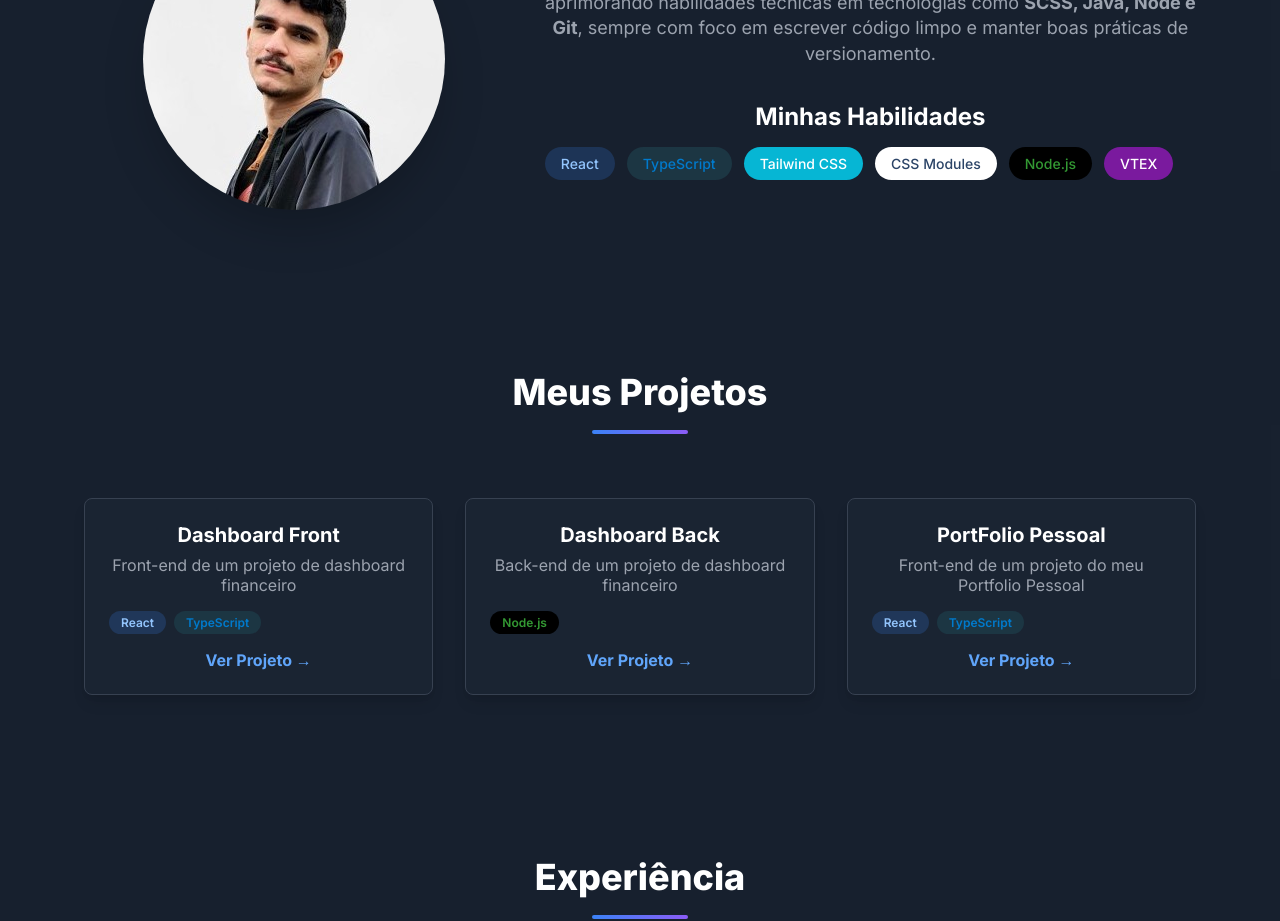
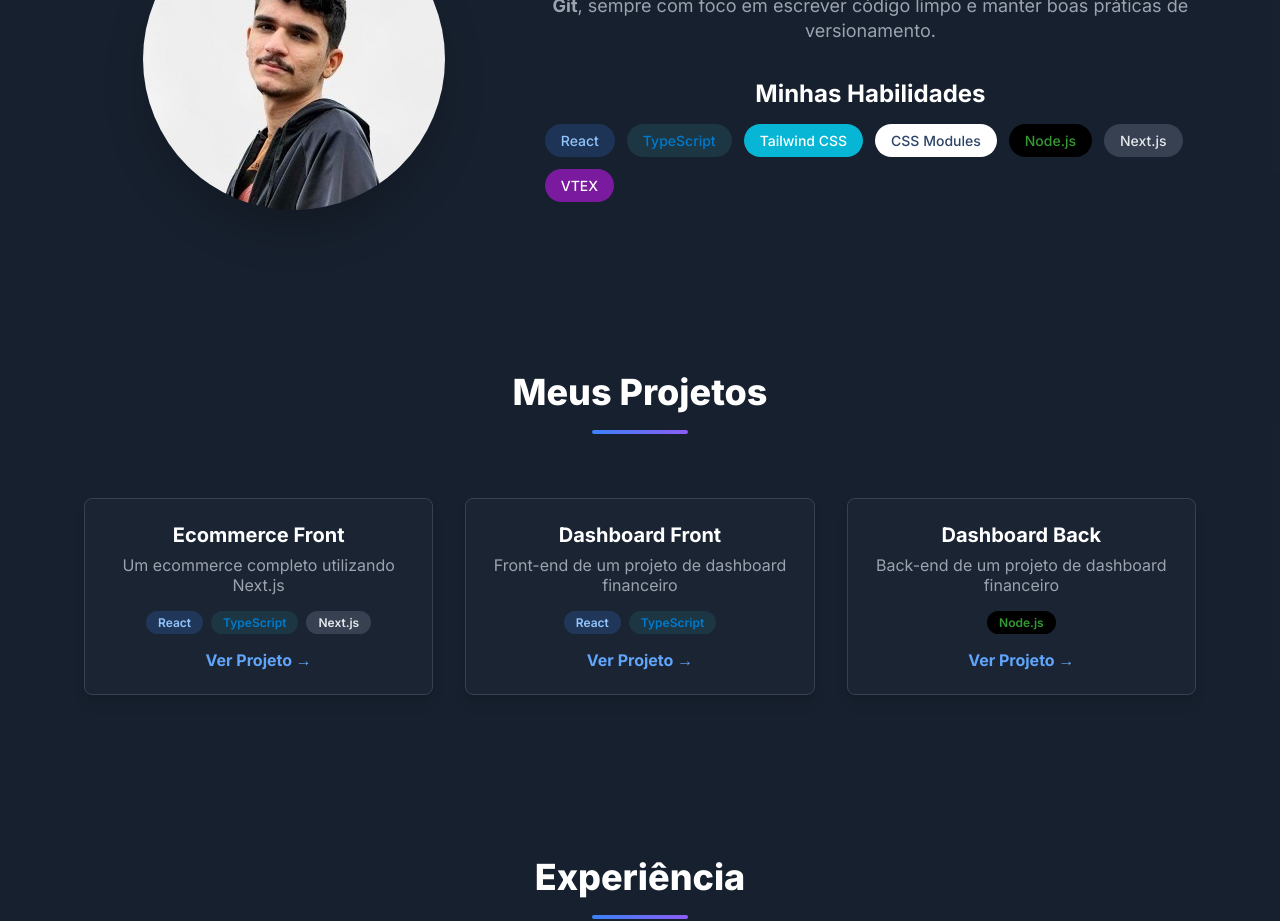
Before and after one commit to joaovxsantos/portfolio-joao, a React (Vite) app: page / in a window 1280 px wide. Shown: the part 1100-2021 px from the top of the page. Built offline with nearby package versions, Linux system fonts and the light colour scheme.

Commit message:
change infoes

```diff
--- a/src/components/Projects/Projects.module.scss
+++ b/src/components/Projects/Projects.module.scss
@@ -48,6 +48,7 @@
 
         .project-tags {
             display: flex;
+            justify-content: center;
             flex-wrap: wrap;
             gap: 0.5rem;
             margin-bottom: 1rem;
--- a/src/data.ts
+++ b/src/data.ts
@@ -5,9 +5,17 @@ export const data = {
     "Tailwind CSS",
     "CSS Modules",
     "Node.js",
+    "Next.js",
     "VTEX",
   ],
   projects: [
+    {
+      title: "Ecommerce Front",
+      description: "Um ecommerce completo utilizando Next.js",
+      image: "image/",
+      technologies: ["React", "TypeScript", "Next.js"],
+      link: "https://github.com/joaovxsantos/portfolio-joao",
+    },
     {
       title: "Dashboard Front",
       description: "Front-end de um projeto de dashboard financeiro",
@@ -21,13 +29,6 @@ export const data = {
       image: "image/",
       technologies: ["Node.js"],
       link: "https://github.com/joaovxsantos/dashboard-back",
-    },
-    {
-      title: "PortFolio Pessoal",
-      description: "Front-end de um projeto do meu Portfolio Pessoal",
-      image: "image/",
-      technologies: ["React", "TypeScript"],
-      link: "https://github.com/joaovxsantos/portfolio-joao",
     },
   ],
   experience: [
@@ -57,6 +58,7 @@ export const data = {
     VTEX: "#FFFFFF",
     "Tailwind CSS": "#FFFFFF",
     "CSS Modules": "#2B4467",
+    "Next.js": "#e5e7eb",
   },
   bg: {
     React: "rgba(59, 130, 246, 0.2)",
@@ -65,5 +67,6 @@ export const data = {
     VTEX: "#7A1A9E",
     "Tailwind CSS": "#06B6D4",
     "CSS Modules": "#FFFFFF",
+    "Next.js": "#374151",
   },
 };
```
